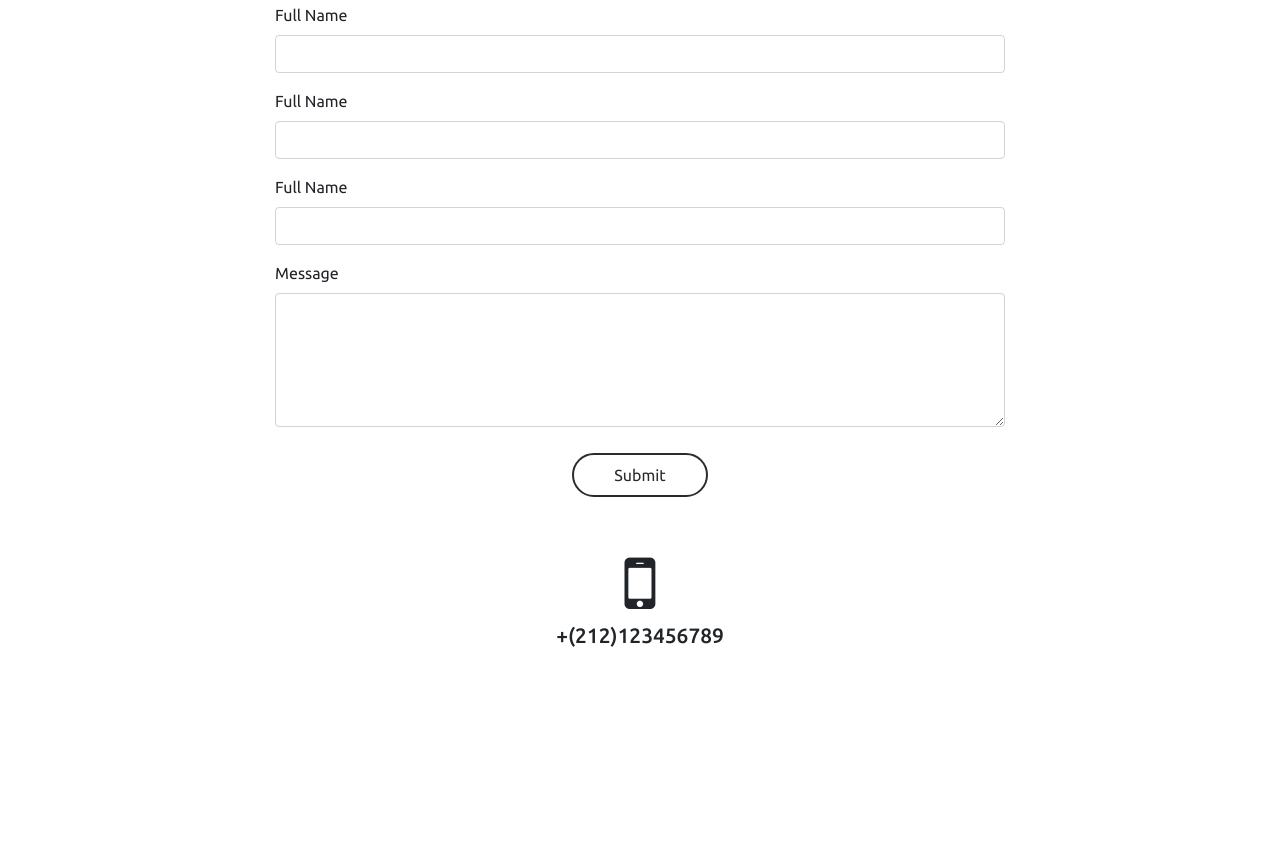
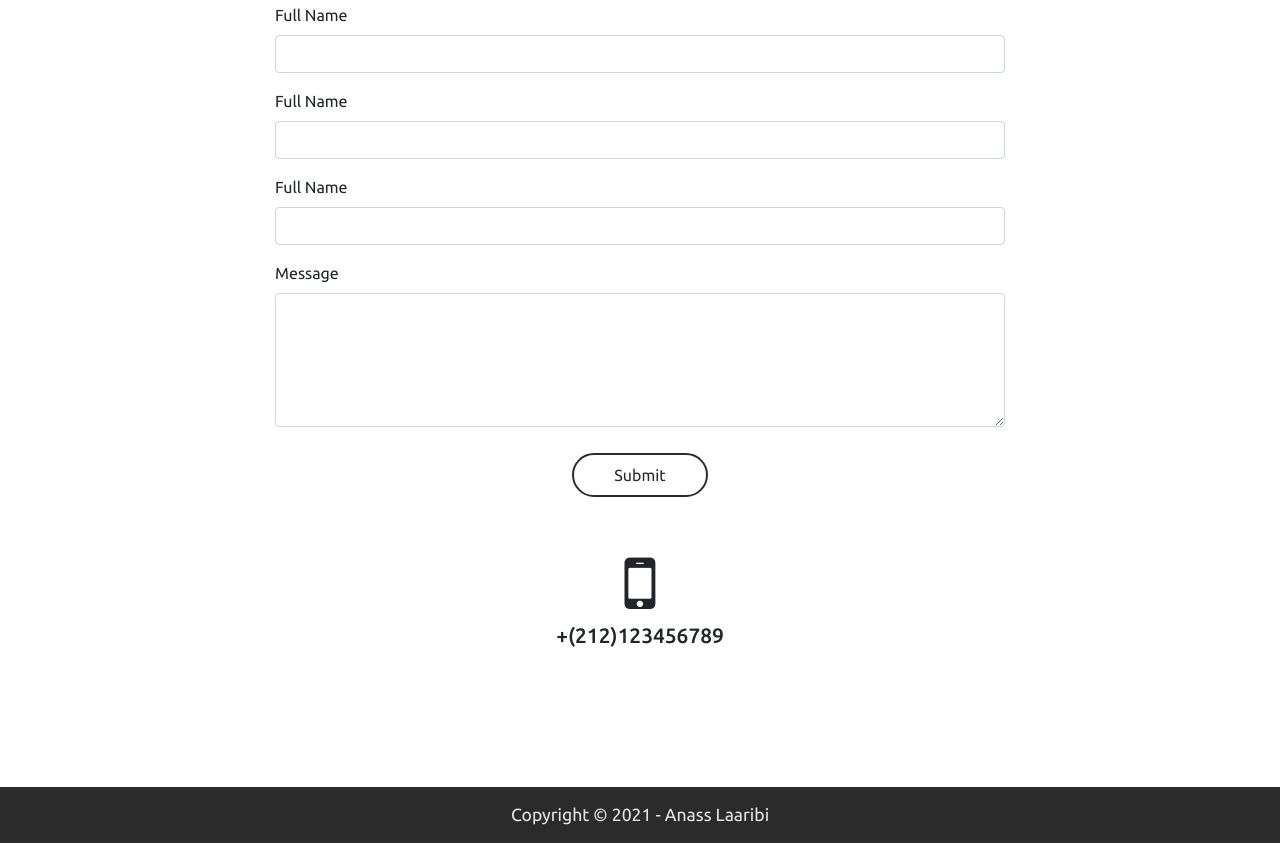
Before and after one commit to anass-dev-ops/templ1-html-bootstrap4-bw, a plain HTML site: page index.html in a window 1280 px wide. Shown: the part 2464-3307 px from the top of the page. Before the commit the page ends 3251 px from the top, so only its background shows below. Drawn offline with nearby package versions, Linux system fonts and the light colour scheme.

Commit message:
Add Footer Section

```diff
--- a/css/main.css
+++ b/css/main.css
@@ -199,3 +199,15 @@ body {
     margin-top: 5px;
 }
 /* ===== End Contact ===== */
+/* ===== Start Footer ===== */
+.footer {
+    padding: 15px 0;
+    background-color: var(--color1);
+    color: var(--color2);
+}
+.footer p {
+    font-size: 1.1rem;
+    padding: 0;
+    margin: 0;
+}
+/* ===== End Footer ===== */
--- a/index.html
+++ b/index.html
@@ -141,6 +141,11 @@
             </div>
         </div>
         <!-- End Contact -->
+        <!-- Start Footer -->
+        <div class="footer text-center">
+            <p>Copyright © 2021 - Anass Laaribi</p>
+        </div>
+        <!-- End Footer -->
         <script src="https://code.jquery.com/jquery-3.5.1.slim.min.js" integrity="sha384-DfXdz2htPH0lsSSs5nCTpuj/zy4C+OGpamoFVy38MVBnE+IbbVYUew+OrCXaRkfj" crossorigin="anonymous"></script>
         <script src="https://cdn.jsdelivr.net/npm/bootstrap@4.6.0/dist/js/bootstrap.bundle.min.js" integrity="sha384-Piv4xVNRyMGpqkS2by6br4gNJ7DXjqk09RmUpJ8jgGtD7zP9yug3goQfGII0yAns" crossorigin="anonymous"></script>
         <script src="js/main.js"></script>
```
